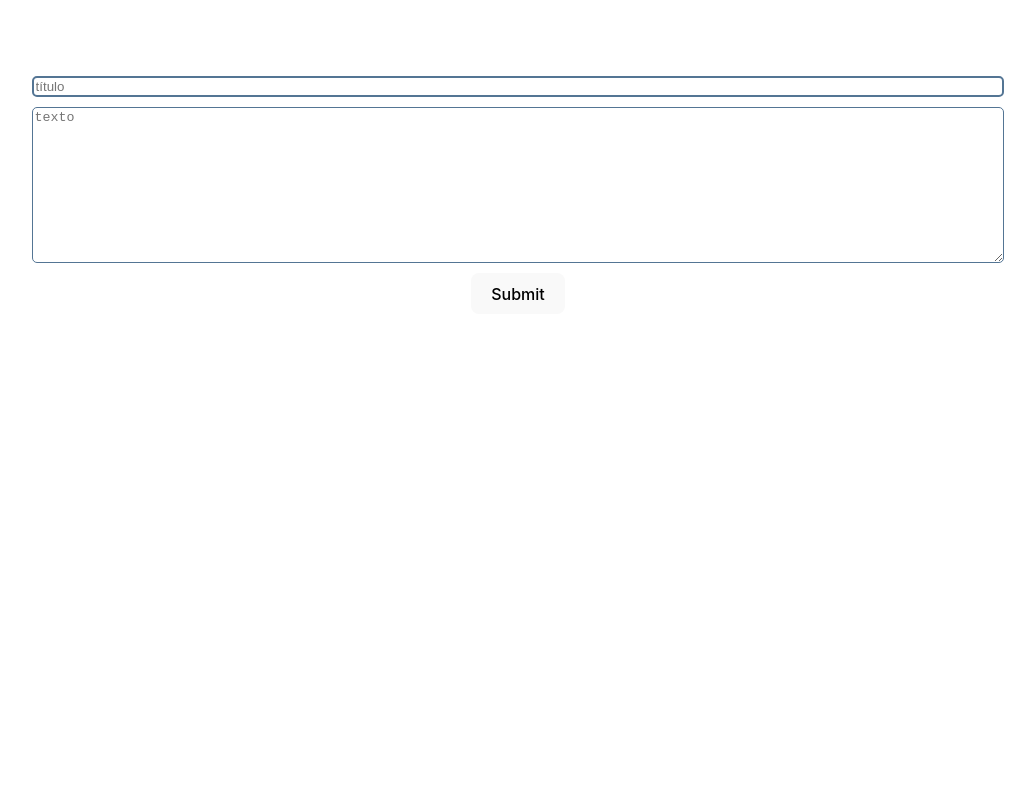
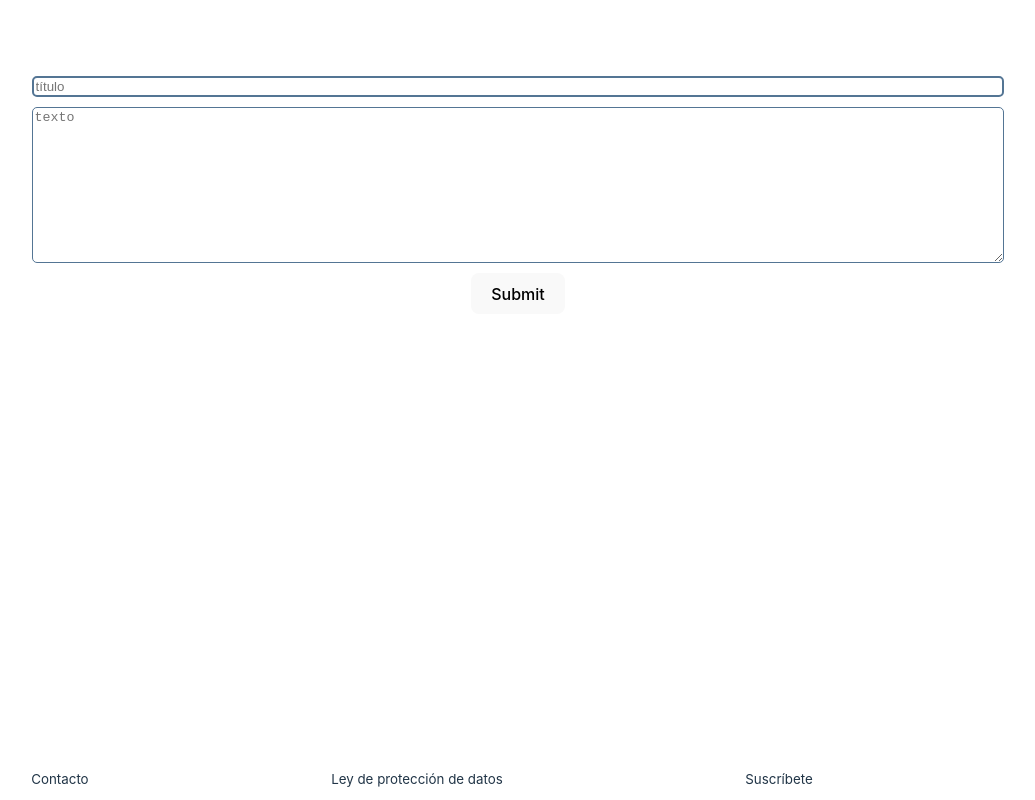
Before and after one commit to IKLANLO/web_de_noticias, a React (Vite) app in the folder Web_de_noticias/: page /form in a window 1280 px wide. Shown: the whole page, without its empty margins (122-1157 px from the left). Built offline with nearby package versions, Linux system fonts and the light colour scheme.

Commit message:
creado Footer

```diff
--- a/Web_de_noticias/src/App.jsx
+++ b/Web_de_noticias/src/App.jsx
@@ -1,9 +1,9 @@
 import './App.css'
-// import React from 'react'
 import { BrowserRouter, Route, Routes } from 'react-router-dom'
 import Home from './components/Home/Home'
 import Header from './components/Header/Header'
 import Form from './components/Form/Form'
+import Footer from './components/Footer/Footer'
 
 function App() {
   return (
@@ -13,6 +13,7 @@ function App() {
         <Route path='/' element={<Home/>}/>
         <Route path='/form' element={<Form/>}/>
       </Routes>
+      <Footer/>
     </BrowserRouter>
   )
 }
--- /dev/null
+++ b/Web_de_noticias/src/components/Footer/Footer.jsx
@@ -0,0 +1,15 @@
+import './Footer.styles.scss'
+
+const Footer = () => {
+  return (
+    <div className='footer'>
+      <div className='footer__span'>
+        <span>Contacto</span>
+        <span>Ley de protección de datos</span>
+        <span>Suscríbete</span>
+      </div>
+    </div>
+  )
+}
+
+export default Footer
--- /dev/null
+++ b/Web_de_noticias/src/components/Footer/Footer.styles.scss
@@ -0,0 +1,11 @@
+.footer {
+  position: absolute;
+  bottom: .625rem;
+  width: 80%;
+
+  &__span {
+    display: flex;
+    justify-content: space-around;
+    font-size: smaller;
+  }
+}
```
